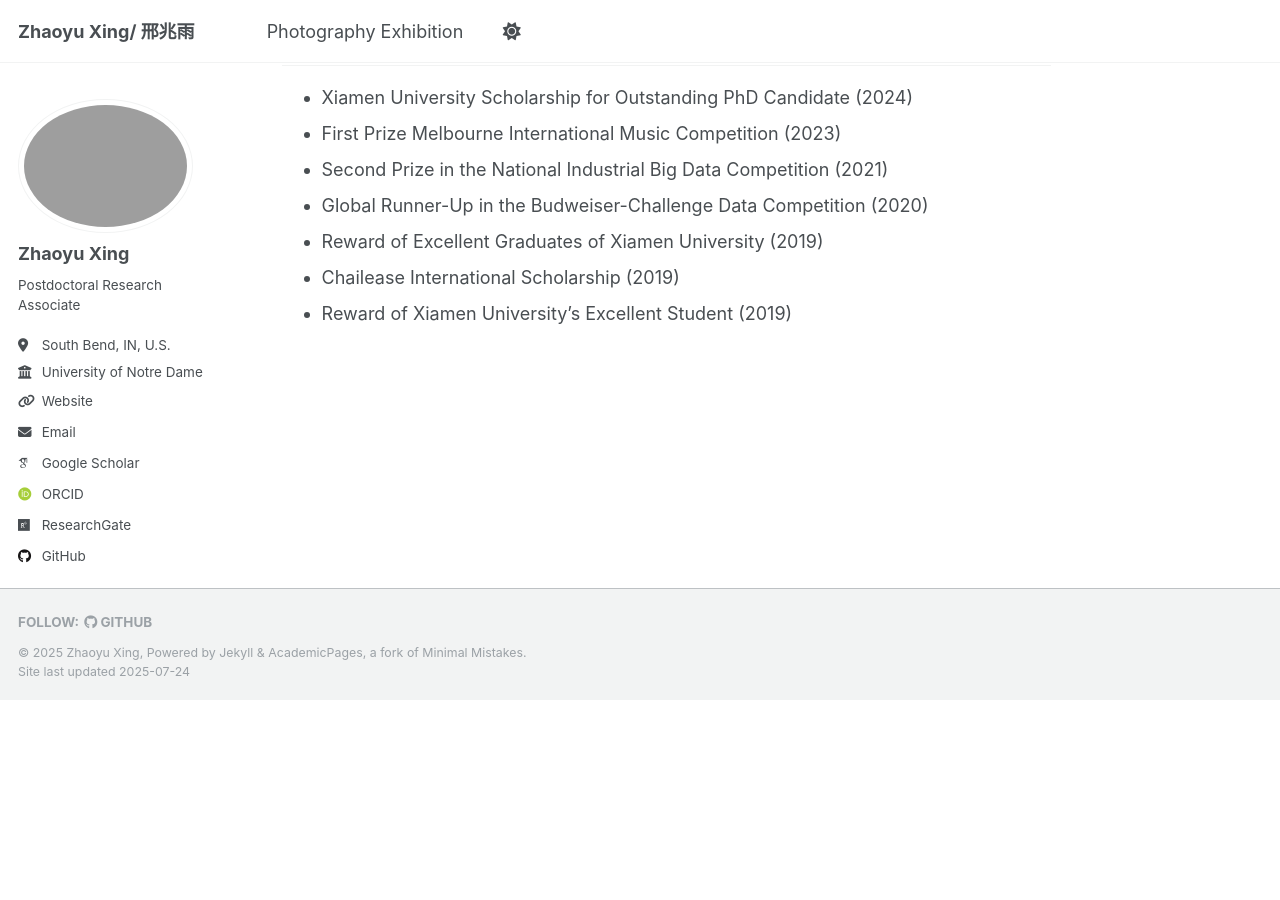
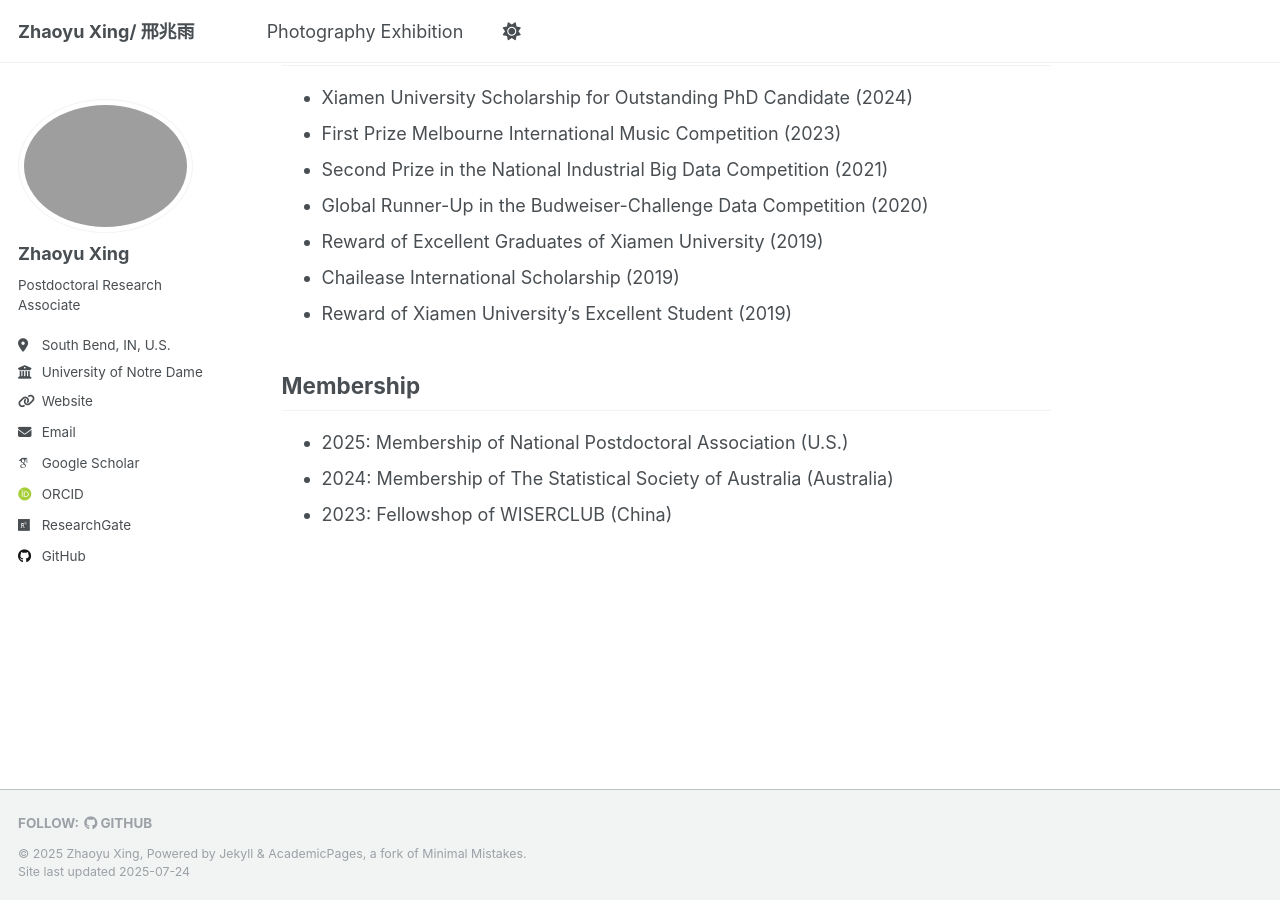
Before and after one commit to ZhaoyuXingStat/ZhaoyuXingStat.github.io, a Jekyll site: the page built from _pages/about.md, in a window 1280 px wide and 900 px high, scrolled down 1966 px. Built offline with Jekyll 4.4.1, drawn with Linux system fonts in a browser that asks for light colours; some web fonts are replaced; before the commit the page ends 2665 px from its top, so only the background shows below that.

Commit message:
Update about.md

```diff
--- a/_pages/about.md
+++ b/_pages/about.md
@@ -59,3 +59,9 @@ See my [Google Scholar](https://scholar.google.com/citations?user=go6euNkAAAAJ&h
 - Reward of Excellent Graduates of Xiamen University (2019)
 - Chailease International Scholarship (2019)
 - Reward of Xiamen University's Excellent Student (2019)
+
+## Membership
+
+- 2025: Membership of National Postdoctoral Association (U.S.)
+- 2024: Membership of The Statistical Society of Australia (Australia)
+- 2023: Fellowshop of WISERCLUB (China)
```
